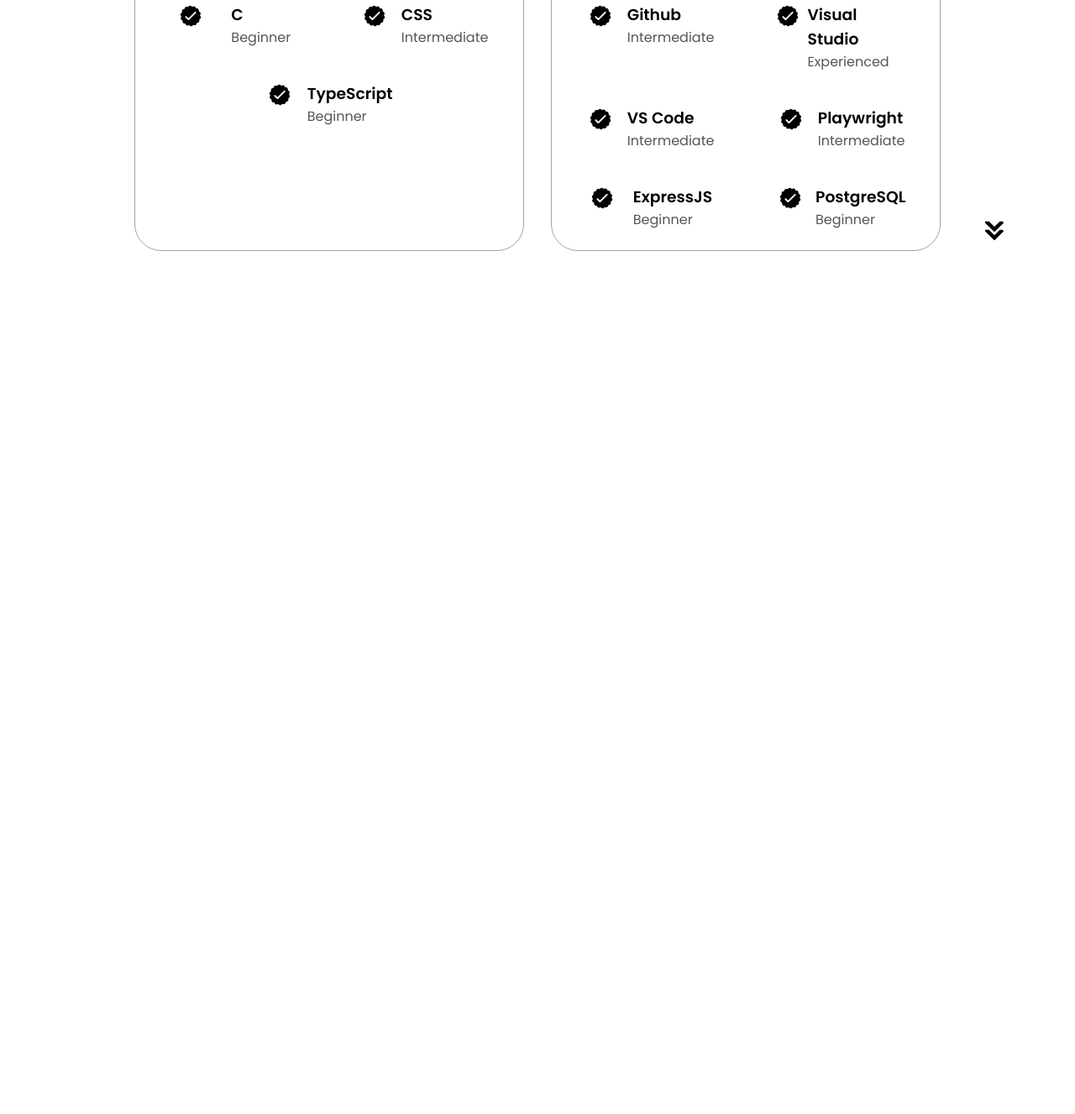
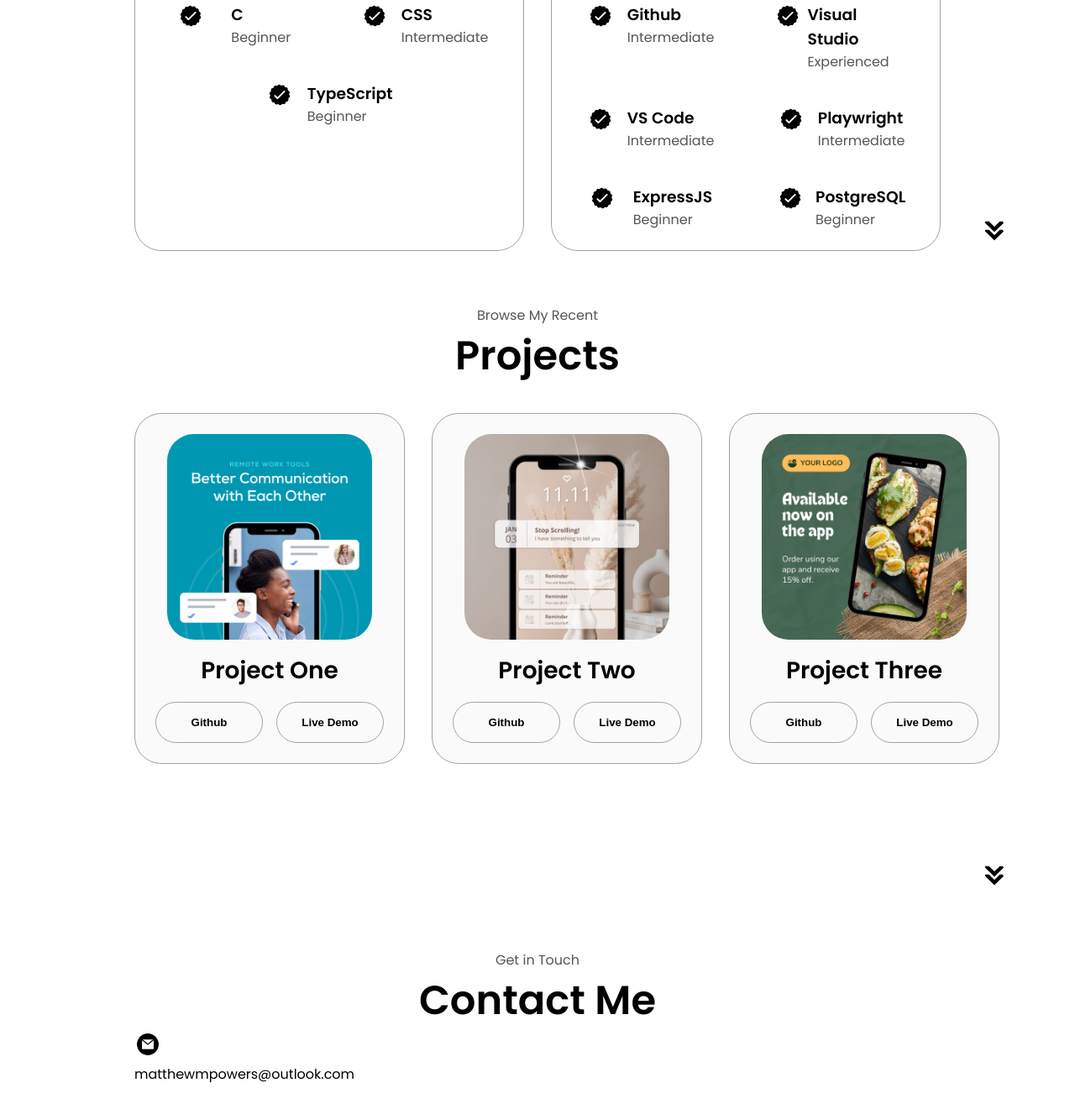
Before and after one commit to Matthew-Powers/Portfolio, a plain HTML site: page index.html in a window 1280 px wide. Shown: the part 2083-3410 px from the top of the page at 84% size. Before the commit the page ends 2414 px from the top, so only its background shows below. Drawn offline with Linux system fonts and the light colour scheme.

Commit message:
Added projects section
Added project section

```diff
--- a/index.html
+++ b/index.html
@@ -263,6 +263,70 @@
         </div>
         <img src="./assets/arrow.png" alt="Arrow icon" class="icon arrow" onclick="location.href='./#projects'">
     </section>
+    <section id="projects">
+        <p class="section__text__p1">Browse My Recent</p>
+        <h1 class="title">Projects</h1>
+        <div class="experience-details-container">
+            <div class="about-containers">
+                <div class="details-container color-container">
+                <div class="article-container">
+                    <img src="assets/project-1.png" alt="Project 1"
+                    class="project-img">
+                </div>
+                <h2 class="experience-sub-title project-title">Project One</h2>
+                <div class="btn-container">
+                    <button class="btn btn-color-2 project-btn" onclick="location.href='https://github.com/Matthew-Powers'">
+                        Github
+                    </button>
+                    <button class="btn btn-color-2 project-btn" onclick="location.href='https://github.com/Matthew-Powers'">
+                        Live Demo
+                    </button>
+                </div>
+                </div>
+                <div class="details-container color-container">
+                <div class="article-container">
+                    <img src="assets/project-2.png" alt="Project 2"
+                    class="project-img">
+                </div>
+                <h2 class="experience-sub-title project-title">Project Two</h2>
+                <div class="btn-container">
+                    <button class="btn btn-color-2 project-btn" onclick="location.href='https://github.com/Matthew-Powers'">
+                        Github
+                    </button>
+                    <button class="btn btn-color-2 project-btn" onclick="location.href='https://github.com/Matthew-Powers'">
+                        Live Demo
+                    </button>
+                </div>
+                </div>
+                <div class="details-container color-container">
+                <div class="article-container">
+                    <img src="assets/project-3.png" alt="Project 3"
+                    class="project-img">
+                </div>
+                <h2 class="experience-sub-title project-title">Project Three</h2>
+                <div class="btn-container">
+                    <button class="btn btn-color-2 project-btn" onclick="location.href='https://github.com/Matthew-Powers'">
+                        Github
+                    </button>
+                    <button class="btn btn-color-2 project-btn" onclick="location.href='https://github.com/Matthew-Powers'">
+                        Live Demo
+                    </button>
+                </div>
+                </div>
+            </div>
+        </div>
+        <img src="./assets/arrow.png" alt="Arrow icon" class="icon arrow" onclick="location.href='./#projects'">
+    </section>
+    <section id="contact">
+        <p class="section__text__p1">Get in Touch</p>
+        <h1 class="title">Contact Me</h1>
+        <div class="contact-info-upper-container">
+            <div class="contact-info-container">
+                <img src="assets/email.png" alt="email icon" class="icon contact-icon">
+                <p><a href="mailto:matthewmpowers@outlook.com">matthewmpowers@outlook.com</a></p>
+            </div>
+        </div>
+    </section>
     <script src="script.js"></script>
 </body>
 </html>
--- a/style.css
+++ b/style.css
@@ -348,3 +348,31 @@ article {
 article .icon {
     cursor: default;
 }
+
+/* PROJECTS SECTION */
+
+#projects {
+    position: relative;
+}
+
+.color-container {
+    border-color: rgb(163, 163, 163);
+    background: rgb(250, 250, 250);
+}
+
+
+.project-img {
+    border-radius: 2rem;
+    width: 90%;
+    height: 90%;
+}
+
+.project-title {
+    margin: 1rem;
+    color: black;
+}
+
+.project-btn {
+    color: black;
+    border-color: rgb(163, 163, 163);
+}
```
